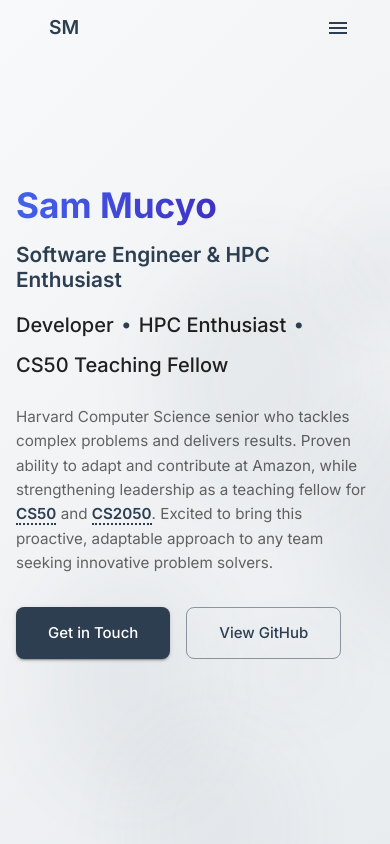
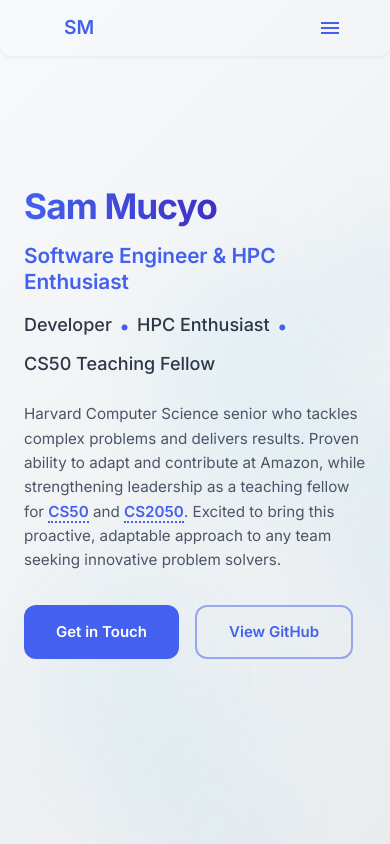
Before and after one commit to Sam-Mucyo/personal-web, a React (Create React App) app: page / in a window 390 px wide. Shown: the top 844 px of the page. Built offline with nearby package versions, Linux system fonts and the light colour scheme.

Commit message:
Set light mode as default for first-time users while preserving preferences for returning users

```diff
--- a/src/App.js
+++ b/src/App.js
@@ -1,5 +1,5 @@
-import React from 'react';
-import { ThemeProvider, CssBaseline, createTheme } from '@mui/material';
+import React, { useState, useEffect } from 'react';
+import { ThemeProvider, CssBaseline, createTheme, responsiveFontSizes } from '@mui/material';
 import { motion } from 'framer-motion';
 import Navbar from './components/Navbar';
 import Hero from './components/Hero';
@@ -7,49 +7,191 @@
 import Projects from './components/Projects';
 import Skills from './components/Skills';
 import Contact from './components/Contact';
+import ScrollToTop from './components/ScrollToTop';
 
-const theme = createTheme({
+const getTheme = (mode) => {
+    let theme = createTheme({
         palette: {
-        mode: 'light',
+            mode,
             primary: {
-            main: '#2C3E50',
+                main: '#4361EE',
+                light: '#4CC9F0',
+                dark: '#3A0CA3',
+                contrastText: '#FFFFFF',
             },
             secondary: {
-            main: '#3498DB',
+                main: '#F72585',
+                light: '#FF9E00',
+                dark: '#7209B7',
+                contrastText: '#FFFFFF',
             },
             background: {
-            default: '#FFFFFF',
-            paper: '#F8F9FA',
+                default: mode === 'light' ? '#F8F9FA' : '#121212',
+                paper: mode === 'light' ? '#FFFFFF' : '#1E1E1E',
+                accent: mode === 'light' ? '#F0F7FF' : '#2D2D2D',
+            },
+            text: {
+                primary: mode === 'light' ? '#2D3748' : '#E2E8F0',
+                secondary: mode === 'light' ? '#4A5568' : '#A0AEC0',
+            },
+            divider: mode === 'light' ? 'rgba(0, 0, 0, 0.08)' : 'rgba(255, 255, 255, 0.08)',
+        },
+        typography: {
+            fontFamily: '"Inter", "Roboto", "Helvetica", "Arial", sans-serif',
+            h1: {
+                fontSize: '4rem',
+                fontWeight: 800,
+                letterSpacing: '-0.025em',
+                lineHeight: 1.2,
+            },
+            h2: {
+                fontSize: '2.75rem',
+                fontWeight: 700,
+                letterSpacing: '-0.015em',
+                lineHeight: 1.3,
+            },
+            h3: {
+                fontSize: '2.25rem',
+                fontWeight: 600,
+                letterSpacing: '-0.01em',
+                lineHeight: 1.4,
+            },
+            h4: {
+                fontSize: '1.75rem',
+                fontWeight: 600,
+                letterSpacing: '-0.005em',
+            },
+            h5: {
+                fontSize: '1.5rem',
+                fontWeight: 500,
+            },
+            h6: {
+                fontSize: '1.25rem',
+                fontWeight: 500,
+            },
+            body1: {
+                fontSize: '1.125rem',
+                lineHeight: 1.6,
+            },
+            body2: {
+                fontSize: '1rem',
+                lineHeight: 1.6,
+            },
+            button: {
+                fontWeight: 600,
             },
         },
-    typography: {
-        fontFamily: 'Inter, sans-serif',
-        h1: {
-            fontSize: '3.5rem',
-            fontWeight: 700,
+        shape: {
+            borderRadius: 12,
         },
-        h2: {
-            fontSize: '2.5rem',
-            fontWeight: 600,
-        },
-        h3: {
-            fontSize: '2rem',
-            fontWeight: 500,
-        },
-    },
+        shadows: [
+            'none',
+            '0px 2px 4px rgba(0, 0, 0, 0.05)',
+            '0px 4px 8px rgba(0, 0, 0, 0.08)',
+            '0px 8px 16px rgba(0, 0, 0, 0.1)',
+            '0px 12px 24px rgba(0, 0, 0, 0.12)',
+            ...Array(20).fill('none'),
+        ],
         components: {
             MuiButton: {
                 styleOverrides: {
                     root: {
                         textTransform: 'none',
+                        fontWeight: 600,
+                        padding: '10px 24px',
+                        boxShadow: 'none',
+                        '&:hover': {
+                            boxShadow: '0px 4px 8px rgba(0, 0, 0, 0.1)',
+                        },
+                    },
+                    contained: {
+                        '&:hover': {
+                            transform: 'translateY(-2px)',
+                            transition: 'transform 0.2s ease-in-out',
+                        },
+                    },
+                    outlined: {
+                        borderWidth: '2px',
+                        '&:hover': {
+                            borderWidth: '2px',
+                        },
+                    },
+                },
+            },
+            MuiCard: {
+                styleOverrides: {
+                    root: {
+                        borderRadius: 12,
+                        overflow: 'hidden',
+                    },
+                },
+            },
+            MuiPaper: {
+                styleOverrides: {
+                    root: {
+                        borderRadius: 12,
+                    },
+                },
+            },
+            MuiChip: {
+                styleOverrides: {
+                    root: {
                         borderRadius: 8,
+                        fontWeight: 500,
+                    },
+                },
+            },
+            MuiContainer: {
+                styleOverrides: {
+                    root: {
+                        paddingLeft: 24,
+                        paddingRight: 24,
+                        '@media (min-width: 600px)': {
+                            paddingLeft: 32,
+                            paddingRight: 32,
+                        },
+                    },
+                },
+            },
+            MuiAppBar: {
+                styleOverrides: {
+                    root: {
+                        boxShadow: '0px 2px 4px rgba(0, 0, 0, 0.05)',
                     },
                 },
             },
         },
     });
 
+    theme = responsiveFontSizes(theme);
+    return theme;
+};
+
 function App() {
+    const [mode, setMode] = useState('light');
+    const theme = React.useMemo(() => getTheme(mode), [mode]);
+
+    const toggleColorMode = () => {
+        setMode((prevMode) => (prevMode === 'light' ? 'dark' : 'light'));
+    };
+
+    // Check for saved theme preference or use light mode as default
+    useEffect(() => {
+        const savedMode = localStorage.getItem('themeMode');
+        if (savedMode) {
+            // Use saved preference if it exists
+            setMode(savedMode);
+        } else {
+            // For first-time users, default to light mode
+            setMode('light');
+        }
+    }, []);
+
+    // Save theme preference when it changes
+    useEffect(() => {
+        localStorage.setItem('themeMode', mode);
+    }, [mode]);
+
     return (
         <ThemeProvider theme={theme}>
             <CssBaseline />
@@ -58,12 +200,13 @@
                 animate={{ opacity: 1 }}
                 transition={{ duration: 0.5 }}
             >
-                <Navbar />
+                <Navbar toggleColorMode={toggleColorMode} currentMode={mode} />
                 <Hero />
                 <Experience />
                 <Projects />
                 <Skills />
                 <Contact />
+                <ScrollToTop />
             </motion.div>
         </ThemeProvider>
     );
```
Lines whose indentation alone changed are shown as unchanged.
